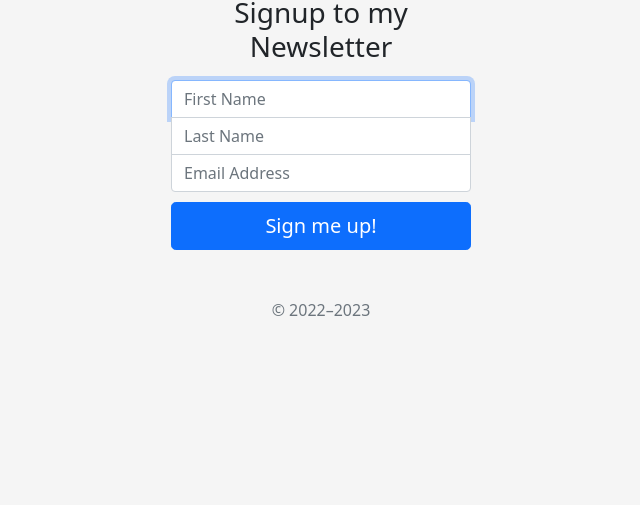
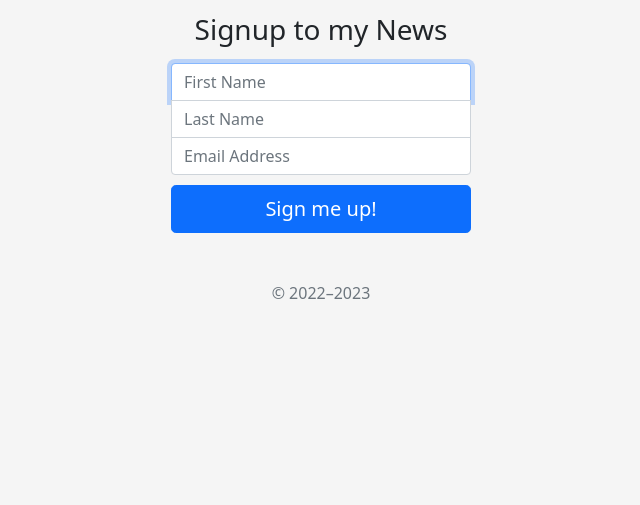
Before and after one commit to devanshu052000/Newsletter_SignUp, a website: page signup.html in a window 1280 px wide. Shown: the part 295-800 px from the top of the page, without its empty margins (319-959 px from the left). Drawn offline with nearby package versions, Linux system fonts and the light colour scheme.

Commit message:
make it better

```diff
--- a/signup.html
+++ b/signup.html
@@ -49,7 +49,7 @@
   <main class="form-signin">
     <form action="/" method="post">
       <img class="mb-4" src="images\mail-box-icon-newsletter-logo-envelope-email-messaging-icons-marketing-campaign-vector-eps-ui-neumorphic-ux-white-user-212485458.jpg" alt="" width="100" height="100" style="border-radius: 15%;">
-      <h1 class="h3 mb-3 fw-normal">Signup to my Newsletter</h1>
+      <h1 class="h3 mb-3 fw-normal">Signup to my News</h1>
 
       <input type="text" name="fname" class="form-control top" placeholder="First Name" required autofocus>
       <input type="text" name="lname" class="form-control middle" placeholder="Last Name" required>
```
